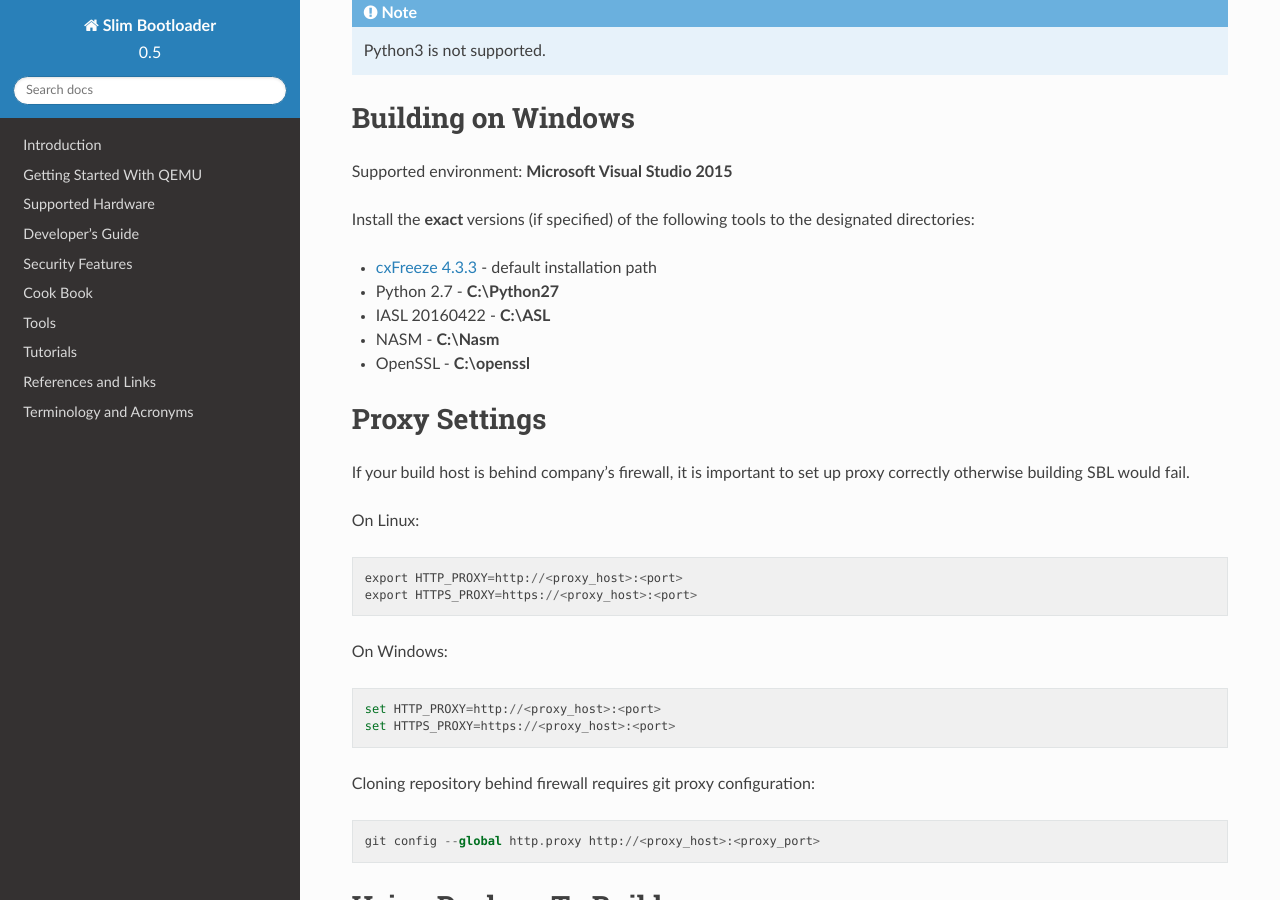
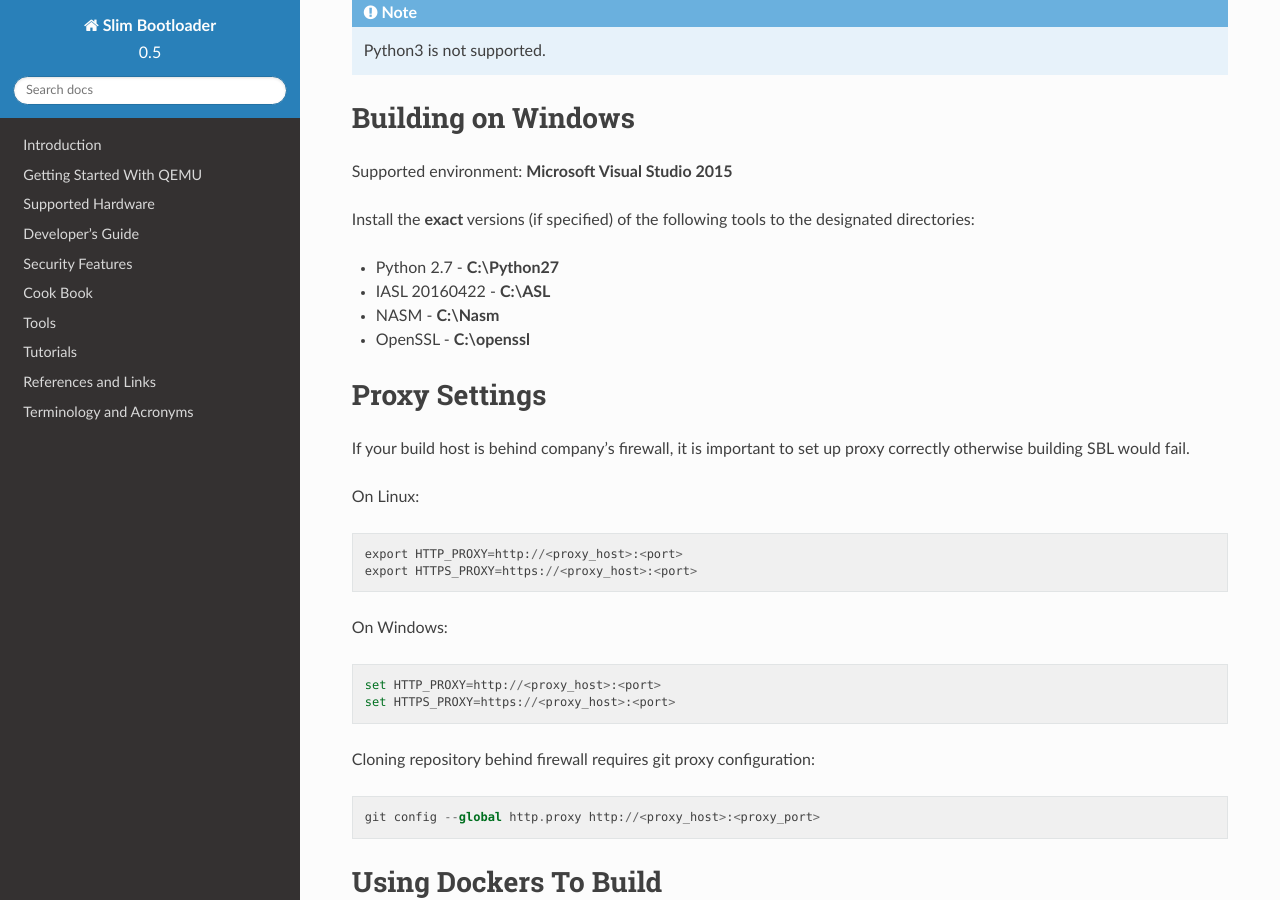
Before and after one commit to slimbootloader/documentation, a Sphinx documentation site: the page built from source/getting-started/build-host-setup.rst, in a window 1280 px wide and 900 px high, scrolled down 450 px. Built offline with Sphinx 7.4.7 and the Read the Docs theme 2.0.0, drawn with Linux system fonts in a browser that asks for light colours; pages that are not in the unit, such as notebooks, are missing from menus.

Commit message:
remove cxFreeze from pre-install software list Signed-off-by: donna.yu <yu0912@gmail.com>

```diff
--- a/source/getting-started/build-host-setup.rst
+++ b/source/getting-started/build-host-setup.rst
@@ -29,16 +29,10 @@ Supported environment: **Microsoft Visual Studio 2015**
 
 Install the **exact** versions (if specified) of the following tools to the designated directories:
 
-* |cxFreeze 4.3.3| - default installation path
 * Python 2.7 - **C:\\Python27**
 * IASL 20160422 - **C:\\ASL**
 * NASM - **C:\\Nasm**
 * OpenSSL - **C:\\openssl**
-
-.. |cxFreeze 4.3.3| raw:: html
-
-   <a href="https://sourceforge.net/projects/cx-freeze/files/4.3.3/" target="_blank">cxFreeze 4.3.3</a>
-
 
 .. _proxy-settings:
 
```
